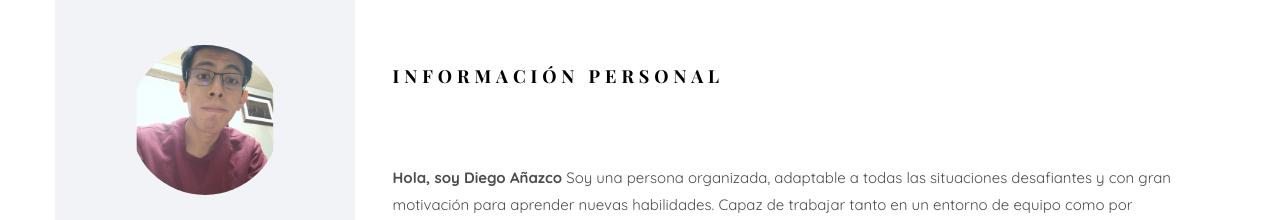
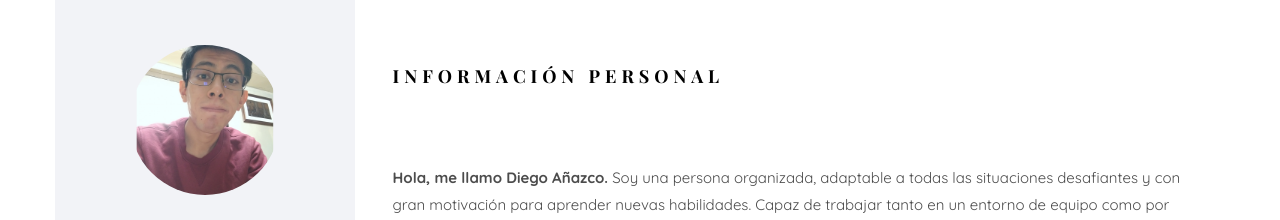
Before and after one commit to diegoanazco79/Portafolio, a plain HTML site: page docs/index.html in a window 1280 px wide. Shown: the top 220 px of the page. Drawn offline with nearby package versions, Linux system fonts and the light colour scheme; files whose address does not match are found by name; a web font is replaced by a local one.

Commit message:
Fix: Información Personal

```diff
--- a/docs/index.html
+++ b/docs/index.html
@@ -60,7 +60,7 @@
 									<div class="col-md-12">
 										<div class="about-desc">
 											<h2 class="colorlib-heading">Información Personal</h2>
-											<p><strong>Hola, soy Diego Añazco</strong> Soy una persona organizada, adaptable a todas las situaciones desafiantes y con gran motivación para aprender nuevas habilidades. Capaz de trabajar tanto en un entorno de equipo como por iniciativa propia, siempre cumpliendo con las tareas y plazos asignados.</p>
+											<p><strong>Hola, me llamo Diego Añazco.</strong> Soy una persona organizada, adaptable a todas las situaciones desafiantes y con gran motivación para aprender nuevas habilidades. Capaz de trabajar tanto en un entorno de equipo como por iniciativa propia, siempre cumpliendo con las tareas y plazos asignados.</p>
 											<p>Actualmente me encuentro cursando el último semestre de la carrera de Ing. Software en la Universidad La Salle (Arequipa - Perú). Además realizo cursos online para perfeccionar mis habilidades como desarrollador front-end.</p>
 										</div>
 									</div>
```
